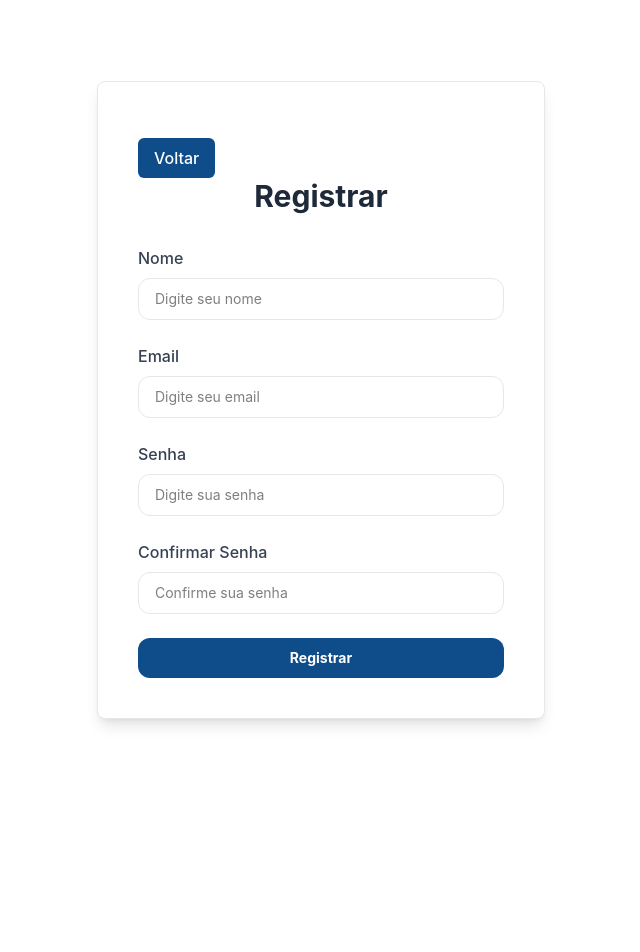
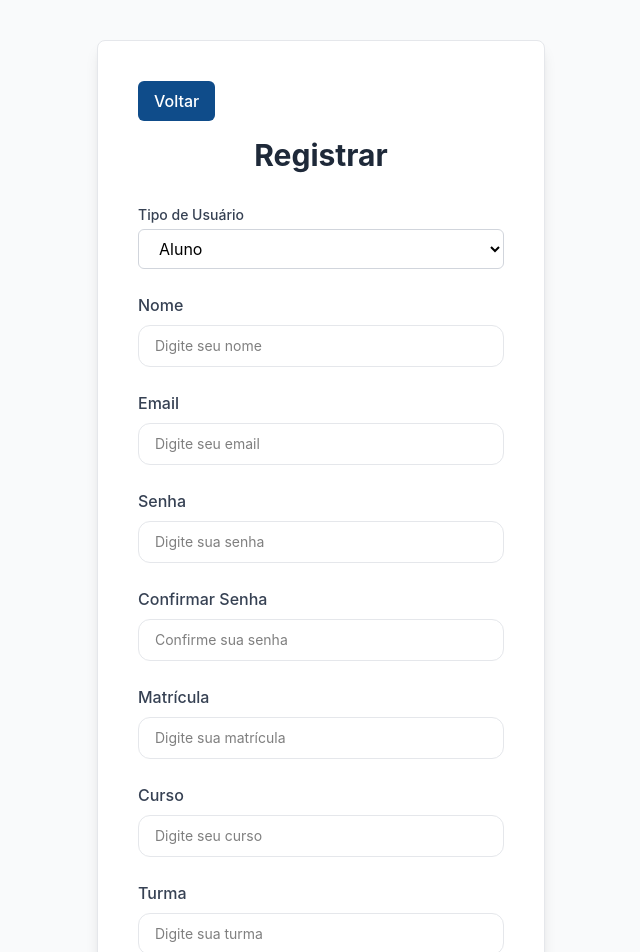
Before and after one commit to josevaldr/projeta-observatorio-pi-frontend, a React (Vite) app: page /cadastrar in a window 1280 px wide. Shown: the top 952 px of the page, without its empty margins (319-959 px from the left). Before the commit the page ends 800 px from the top, so only its background shows below. Built offline with nearby package versions, Linux system fonts and the light colour scheme.

Commit message:
adiciona integração do registro com endpoints dinâmicos por tipo de usuário
- Adiciona campos dinâmicos no Register.jsx (Aluno, Professor, Empresa)

- Atualiza useRegister.js para fazer requisições aos endpoints /completo correspondentes

```diff
--- a/src/features/auth/pages/Register.jsx
+++ b/src/features/auth/pages/Register.jsx
@@ -1,4 +1,3 @@
-import { useState } from "react";
 import { Link } from "react-router-dom";
 import InputField from "../../../shared/components/InputField";
 import { useRegister } from "../../../shared/hooks/useRegister.js";
@@ -6,14 +5,17 @@ import Button from "../../../shared/components/Button";
 
 export default function Register() {
   const {
-    name,
-    setName,
-    email,
-    setEmail,
-    password,
-    setPassword,
-    confirmPassword,
-    setConfirmPassword,
+    name, setName,
+    email, setEmail,
+    password, setPassword,
+    confirmPassword, setConfirmPassword,
+    userType, setUserType,
+    matricula, setMatricula,
+    curso, setCurso,
+    turma, setTurma,
+    especialidade, setEspecialidade,
+    telefone, setTelefone,
+    cnpj, setCnpj,
     loading,
     error,
     success,
@@ -21,11 +23,11 @@ export default function Register() {
   } = useRegister();
 
   return (
-    <div className="flex justify-center items-center min-h-screen bg-white">
+    <div className="flex justify-center items-center min-h-screen bg-gray-50 py-10">
       <div className="bg-white p-10 rounded-lg shadow-lg w-full max-w-md border border-gray-200">
         <Link
           to="/login"
-          className="inline-block mt-4 px-4 py-2 bg-[#0F4C8A] text-white font-medium rounded-md hover:bg-[#0D3E70] transition"
+          className="inline-block mb-4 px-4 py-2 bg-[#0F4C8A] text-white font-medium rounded-md hover:bg-[#0D3E70] transition"
         >
           Voltar
         </Link>
@@ -46,6 +48,22 @@ export default function Register() {
         )}
 
         <form onSubmit={handleRegister} className="space-y-6">
+
+          <div>
+            <label className="block text-sm font-medium text-gray-700 mb-1">
+              Tipo de Usuário
+            </label>
+            <select
+              value={userType}
+              onChange={(e) => setUserType(e.target.value)}
+              className="w-full px-4 py-2 border border-gray-300 rounded-md focus:ring-[#0F4C8A] focus:border-[#0F4C8A]"
+            >
+              <option value="aluno">Aluno</option>
+              <option value="professor">Professor</option>
+              <option value="empresa">Empresa</option>
+            </select>
+          </div>
+
           <InputField
             labelText="Nome"
             type="text"
@@ -82,6 +100,67 @@ export default function Register() {
             placeholder="Confirme sua senha"
           />
 
+          {userType === "aluno" && (
+            <>
+              <InputField
+                labelText="Matrícula"
+                type="number"
+                id="matricula"
+                value={matricula}
+                onChange={(e) => setMatricula(e.target.value)}
+                placeholder="Digite sua matrícula"
+              />
+              <InputField
+                labelText="Curso"
+                type="text"
+                id="curso"
+                value={curso}
+                onChange={(e) => setCurso(e.target.value)}
+                placeholder="Digite seu curso"
+              />
+              <InputField
+                labelText="Turma"
+                type="text"
+                id="turma"
+                value={turma}
+                onChange={(e) => setTurma(e.target.value)}
+                placeholder="Digite sua turma"
+              />
+            </>
+          )}
+
+          {userType === "professor" && (
+            <InputField
+              labelText="Especialidade"
+              type="text"
+              id="especialidade"
+              value={especialidade}
+              onChange={(e) => setEspecialidade(e.target.value)}
+              placeholder="Digite sua especialidade"
+            />
+          )}
+
+          {userType === "empresa" && (
+            <>
+              <InputField
+                labelText="CNPJ"
+                type="text"
+                id="cnpj"
+                value={cnpj}
+                onChange={(e) => setCnpj(e.target.value)}
+                placeholder="Digite o CNPJ"
+              />
+              <InputField
+                labelText="Telefone"
+                type="text"
+                id="telefone"
+                value={telefone}
+                onChange={(e) => setTelefone(e.target.value)}
+                placeholder="Digite o telefone"
+              />
+            </>
+          )}
+
           <Button
             loading={loading}
             loadingText="Cadastrando..."
--- a/src/shared/hooks/useRegister.js
+++ b/src/shared/hooks/useRegister.js
@@ -6,6 +6,21 @@ export function useRegister() {
   const [email, setEmail] = useState("");
   const [password, setPassword] = useState("");
   const [confirmPassword, setConfirmPassword] = useState("");
+
+  // Tipo de usuário
+  const [userType, setUserType] = useState("aluno");
+
+  // Campos de Aluno
+  const [matricula, setMatricula] = useState("");
+  const [curso, setCurso] = useState("");
+  const [turma, setTurma] = useState("");
+
+  // Campos de Professor
+  const [especialidade, setEspecialidade] = useState("");
+
+  // Campos de Empresa
+  const [telefone, setTelefone] = useState("");
+  const [cnpj, setCnpj] = useState("");
 
   const [loading, setLoading] = useState(false);
   const [error, setError] = useState("");
@@ -26,17 +41,42 @@ export function useRegister() {
     setLoading(true);
 
     try {
-      const response = await fetch("http://127.0.0.1:8000/users/", {
+      let endpoint = "";
+      let payload = {
+        nome_usuario: name,
+        email: email,
+        senha: password,
+      };
+
+      if (userType === "aluno") {
+        endpoint = "http://127.0.0.1:8000/alunos/completo";
+        payload = {
+          ...payload,
+          matricula: parseInt(matricula) || 0,
+          curso: curso,
+          turma: turma,
+        };
+      } else if (userType === "professor") {
+        endpoint = "http://127.0.0.1:8000/professores/completo";
+        payload = {
+          ...payload,
+          especialidade: especialidade,
+        };
+      } else if (userType === "empresa") {
+        endpoint = "http://127.0.0.1:8000/empresas/completo";
+        payload = {
+          ...payload,
+          telefone: telefone,
+          cnpj: cnpj,
+        };
+      }
+
+      const response = await fetch(endpoint, {
         method: "POST",
         headers: {
           "Content-Type": "application/json",
         },
-        body: JSON.stringify({
-          nome_usuario: name,
-          email: email,
-          senha: password,
-          tipo_usuario: "aluno",
-        }),
+        body: JSON.stringify(payload),
       });
 
       const data = await response.json().catch(() => ({}));
@@ -60,6 +100,12 @@ export function useRegister() {
       setEmail("");
       setPassword("");
       setConfirmPassword("");
+      setMatricula("");
+      setCurso("");
+      setTurma("");
+      setEspecialidade("");
+      setTelefone("");
+      setCnpj("");
 
       setTimeout(() => {
         navigate("/login");
@@ -71,16 +117,18 @@ export function useRegister() {
     }
   };
 
-  // Retornamos tudo o que o componente visual vai precisar acessar
   return {
-    name,
-    setName,
-    email,
-    setEmail,
-    password,
-    setPassword,
-    confirmPassword,
-    setConfirmPassword,
+    name, setName,
+    email, setEmail,
+    password, setPassword,
+    confirmPassword, setConfirmPassword,
+    userType, setUserType,
+    matricula, setMatricula,
+    curso, setCurso,
+    turma, setTurma,
+    especialidade, setEspecialidade,
+    telefone, setTelefone,
+    cnpj, setCnpj,
     loading,
     error,
     success,
```
